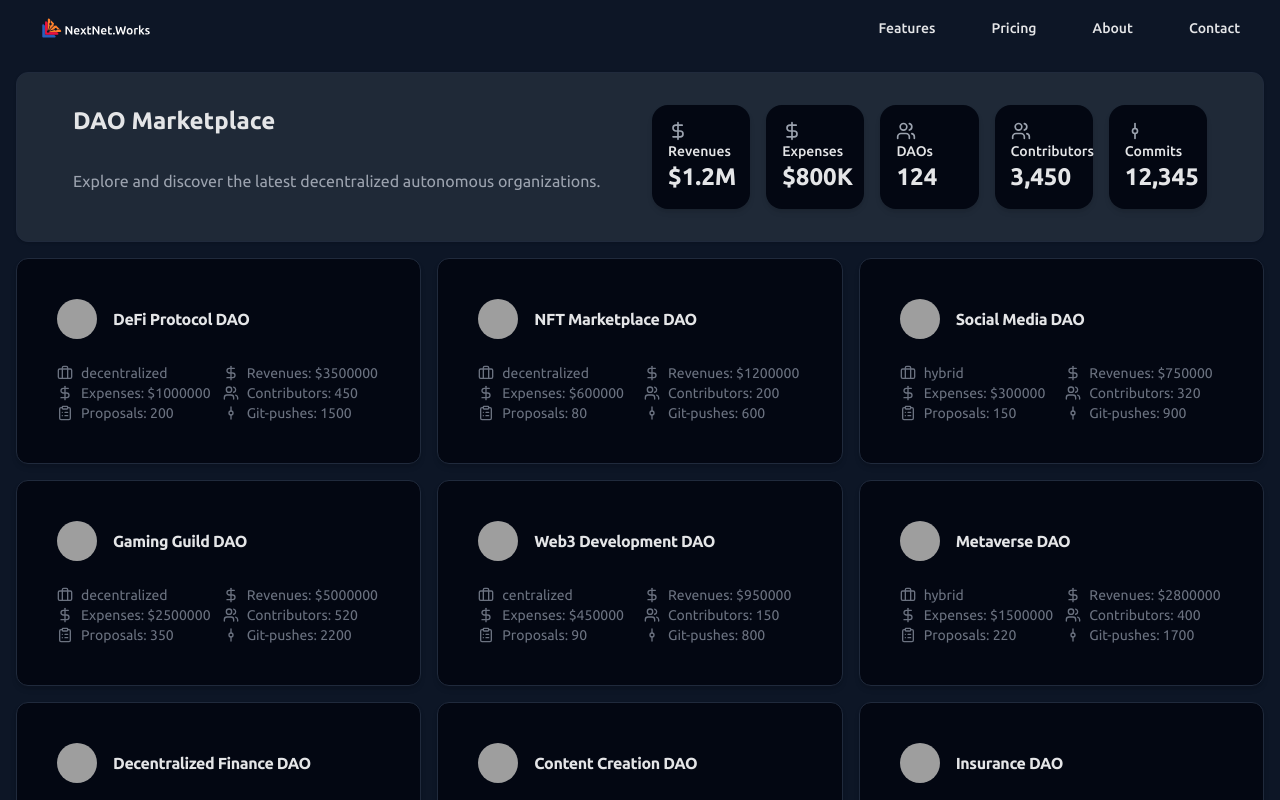
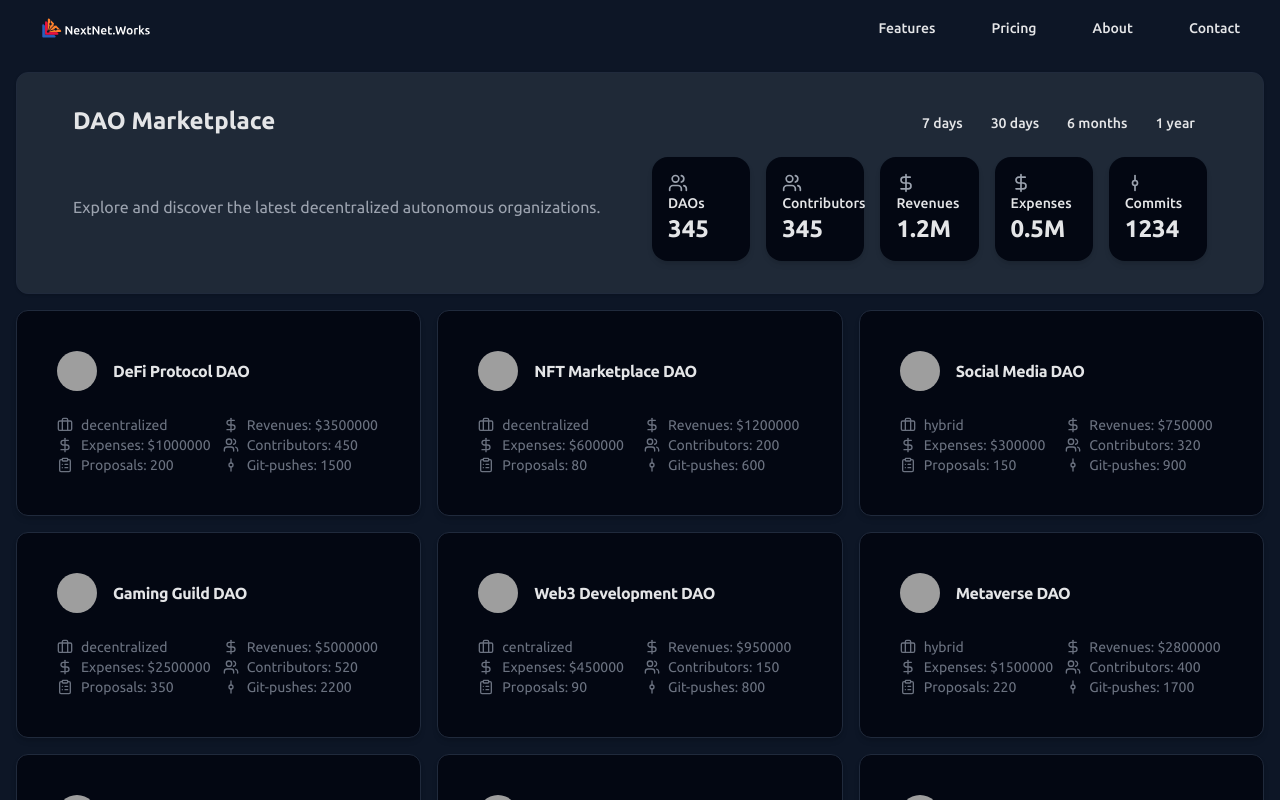
Before and after one commit to nextnet-works/marketing, a React (Vite) app: page /market in a window 1280 px wide. Shown: the top 800 px of the page. Built offline with nearby package versions, Linux system fonts and the light colour scheme; grey boxes are pictures that could not be loaded.

Commit message:
added toggle for days frame

```diff
--- a/src/components/market/Stats.tsx
+++ b/src/components/market/Stats.tsx
@@ -1,33 +1,51 @@
-import { DollarSignIcon, GitCommitVerticalIcon, UsersIcon } from "lucide-react";
+import {
+  DollarSignIcon,
+  GitCommitVerticalIcon,
+  LucideProps,
+  UsersIcon,
+} from "lucide-react";
 import { Card } from "../ui/card";
 
-const statsData = [
+import { ToggleGroup, ToggleGroupItem } from "@/components/ui/toggle-group";
+import { ForwardRefExoticComponent, RefAttributes } from "react";
+
+type Stat = {
+  title: string;
+  icon: ForwardRefExoticComponent<
+    Omit<LucideProps, "ref"> & RefAttributes<SVGSVGElement>
+  >;
+  value: string | number;
+};
+
+const statsData: Stat[] = [
+  {
+    title: "DAOs",
+    icon: UsersIcon,
+    value: 345,
+  },
+  {
+    title: "Contributors",
+    icon: UsersIcon,
+    value: 345,
+  },
   {
     title: "Revenues",
     icon: DollarSignIcon,
-    value: "$1.2M",
+    value: "1.2M",
   },
   {
     title: "Expenses",
     icon: DollarSignIcon,
-    value: "$800K",
-  },
-  {
-    title: "DAOs",
-    icon: UsersIcon,
-    value: "124",
-  },
-  {
-    title: "Contributors",
-    icon: UsersIcon,
-    value: "3,450",
+    value: "0.5M",
   },
   {
     title: "Commits",
     icon: GitCommitVerticalIcon,
-    value: "12,345",
+    value: 1234,
   },
 ] as const;
+
+const statsTimeFrames = ["7 days", "30 days", "6 months", "1 year"] as const;
 
 export const Stats = () => (
   <Card className="bg-gray-100 dark:bg-gray-800 py-8 px-4 lg:px-6 ">
@@ -39,6 +57,14 @@ export const Stats = () => (
           organizations.
         </p>
       </div>
+      <div className="flex flex-col gap-4">
+        <ToggleGroup type="single" className="w-fit ml-auto">
+          {statsTimeFrames.map((timeFrame) => (
+            <ToggleGroupItem key={timeFrame} value={timeFrame}>
+              {timeFrame}
+            </ToggleGroupItem>
+          ))}
+        </ToggleGroup>
         <div className="grid grid-cols-2 md:grid-cols-5 gap-4">
           {statsData.map((stat, index) => (
             <div
@@ -53,6 +79,7 @@ export const Stats = () => (
             </div>
           ))}
         </div>
+      </div>{" "}
     </div>
   </Card>
 );
```
Lines whose indentation alone changed are shown as unchanged.
